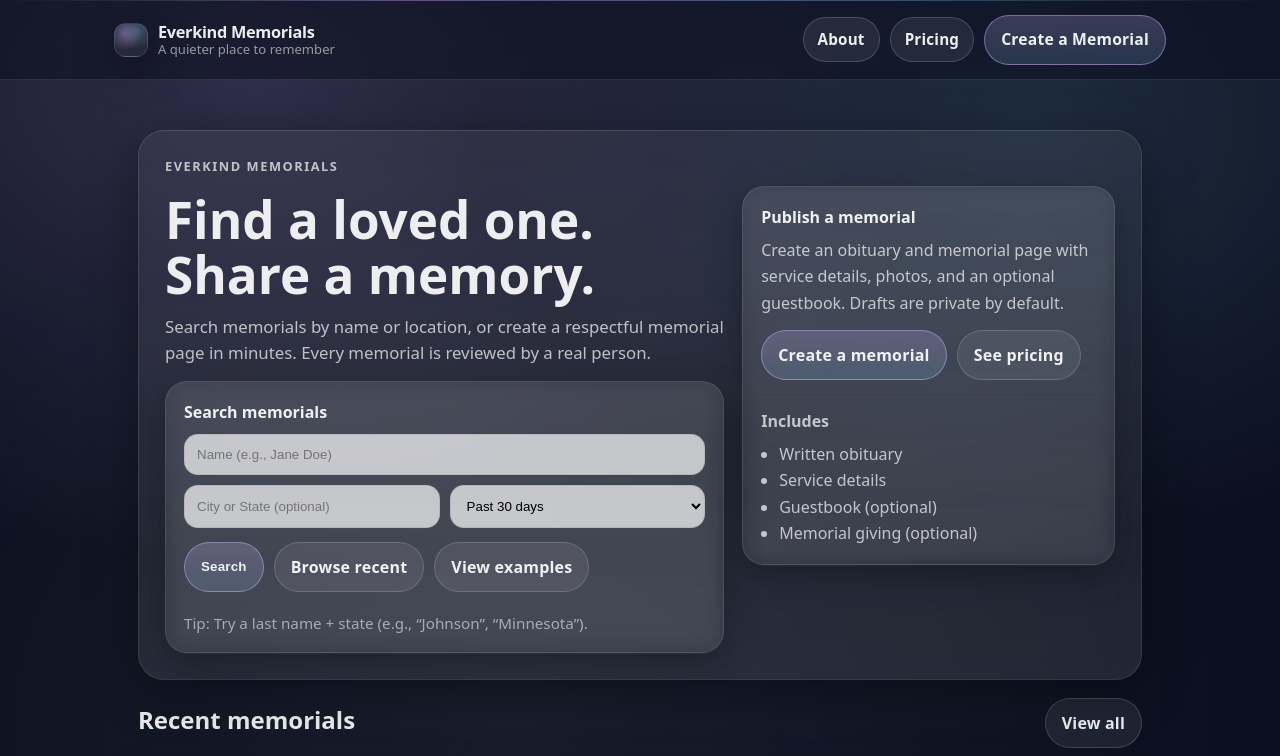
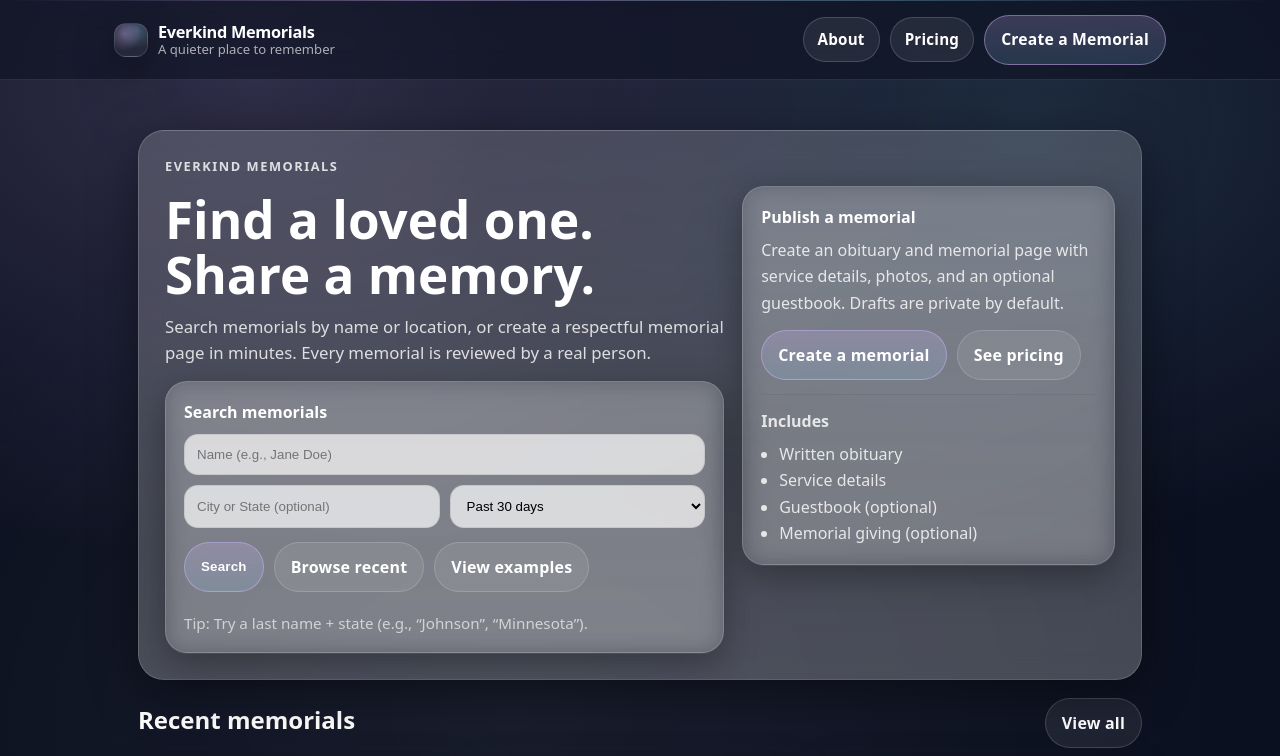
Before and after one commit to KristineMK72/everkind-memorials, a Next.js app: page / in a window 1280 px wide. Shown: the top 756 px of the page. Built offline with nearby package versions, Linux system fonts and the light colour scheme.

Commit message:
Update globals.css

```diff
--- a/app/globals.css
+++ b/app/globals.css
@@ -1,23 +1,29 @@
 :root {
   --bg: #0b1020;
-  --panel: rgba(255, 255, 255, 0.06);
-  --panel-2: rgba(255, 255, 255, 0.09);
-  --border: rgba(255, 255, 255, 0.10);
-  --text: rgba(255, 255, 255, 0.92);
-  --muted: rgba(255, 255, 255, 0.70);
-  --muted2: rgba(255, 255, 255, 0.55);
+  --panel: rgba(255, 255, 255, 0.18);      /* Better mobile contrast */
+  --panel-2: rgba(255, 255, 255, 0.24);
+  --border: rgba(255, 255, 255, 0.16);
 
-  --accent: #d7b7ff; /* soft lilac */
-  --accent2: #93d7ff; /* soft sky */
-  --shadow: 0 12px 50px rgba(0,0,0,0.35);
+  --text: #ffffff;                         /* Solid white for reliability */
+  --muted: rgba(255, 255, 255, 0.82);      /* Much more readable */
+  --muted2: rgba(255, 255, 255, 0.65);
+
+  --accent: #d7b7ff;                       /* Your soft lilac */
+  --accent2: #93d7ff;
+  --shadow: 0 12px 50px rgba(0,0,0,0.40);
 
   --radius: 18px;
   --radius-lg: 26px;
   --max: 1100px;
 }
 
-* { box-sizing: border-box; }
-html, body { height: 100%; }
+* {
+  box-sizing: border-box;
+}
+
+html, body {
+  height: 100%;
+}
 
 body {
   margin: 0;
@@ -30,8 +36,23 @@ body {
   line-height: 1.5;
 }
 
-a { color: inherit; text-decoration: none; }
-a:hover { text-decoration: underline; }
+/* Fallback for devices/browsers that can't handle backdrop-filter */
+@supports not (backdrop-filter: blur(1px)) {
+  .glass,
+  .card {
+    background: rgba(30, 35, 55, 0.92) !important;
+    backdrop-filter: none !important;
+  }
+}
+
+a {
+  color: inherit;
+  text-decoration: none;
+}
+
+a:hover {
+  text-decoration: underline;
+}
 
 .container {
   width: 100%;
@@ -45,15 +66,30 @@ a:hover { text-decoration: underline; }
   border: 1px solid var(--border);
   border-radius: var(--radius-lg);
   box-shadow: var(--shadow);
-  backdrop-filter: blur(14px);
+  backdrop-filter: blur(16px);
+  -webkit-backdrop-filter: blur(16px);
 }
 
 .card {
-  background: linear-gradient(180deg, rgba(255,255,255,0.07), rgba(255,255,255,0.04));
+  background: linear-gradient(180deg, rgba(255,255,255,0.12), rgba(255,255,255,0.07));
   border: 1px solid var(--border);
   border-radius: var(--radius);
-  box-shadow: 0 10px 35px rgba(0,0,0,0.28);
-  backdrop-filter: blur(10px);
+  box-shadow: 0 10px 35px rgba(0,0,0,0.32);
+  backdrop-filter: blur(12px);
+  -webkit-backdrop-filter: blur(12px);
+}
+
+/* Reduce blur on mobile for better performance + readability */
+@media (max-width: 768px) {
+  .glass {
+    backdrop-filter: blur(12px);
+    -webkit-backdrop-filter: blur(12px);
+  }
+
+  .card {
+    backdrop-filter: blur(8px);
+    -webkit-backdrop-filter: blur(8px);
+  }
 }
 
 .btn {
```
